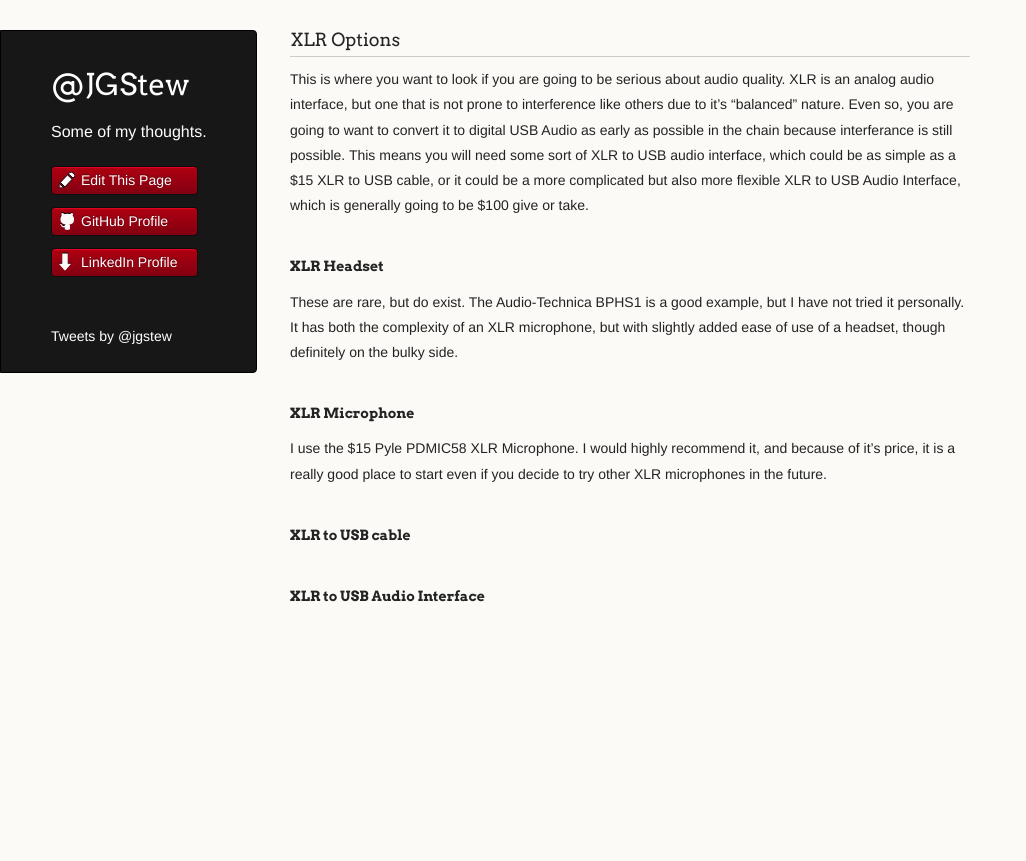
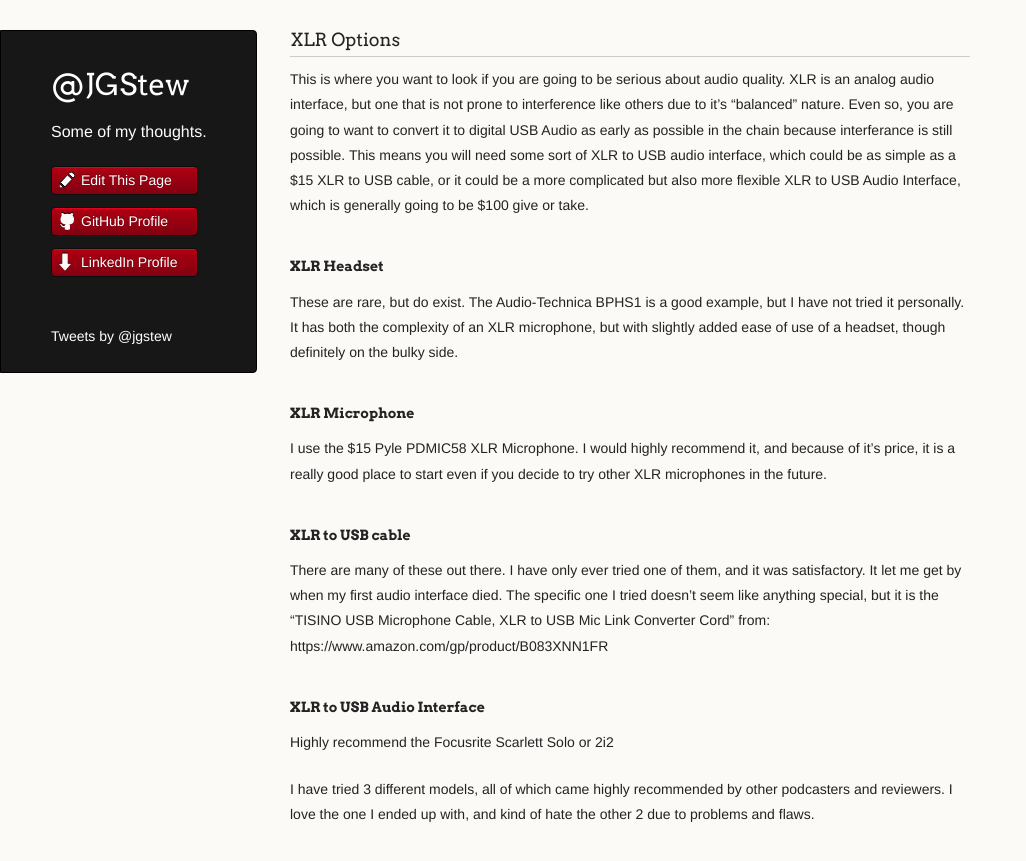
Before and after one commit to jgstew/jgstew.github.io, a Jekyll site: the page built from _posts/2020-10-06-Audio-Gear-For-Podcasting,-Gaming,-Collaboration.md, in a window 1280 px wide and 900 px high, scrolled down 1936 px. Shown: the top 861 px of the window, without its empty margins (0-1026 px from the left). Built offline with Jekyll 4.4.1, drawn with Linux system fonts in a browser that asks for light colours; nearby versions of some CDN libraries; comment, search, counter and statistics services are not loaded; before the commit the page ends 2605 px from its top, so only the background shows below that.

Commit message:
Update 2020-10-06-Audio-Gear-For-Podcasting,-Gaming,-Collaboration.md

```diff
--- a/_posts/2020-10-06-Audio-Gear-For-Podcasting,-Gaming,-Collaboration.md
+++ b/_posts/2020-10-06-Audio-Gear-For-Podcasting,-Gaming,-Collaboration.md
@@ -67,4 +67,11 @@ These are rare, but do exist. The Audio-Technica BPHS1 is a good example, but I
 I use the $15 Pyle PDMIC58 XLR Microphone. I would highly recommend it, and because of it's price, it is a really good place to start even if you decide to try other XLR microphones in the future.
 
 #### XLR to USB cable
+
+There are many of these out there. I have only ever tried one of them, and it was satisfactory. It let me get by when my first audio interface died. The specific one I tried doesn't seem like anything special, but it is the "TISINO USB Microphone Cable, XLR to USB Mic Link Converter Cord" from: https://www.amazon.com/gp/product/B083XNN1FR
+
 #### XLR to USB Audio Interface
+
+Highly recommend the Focusrite Scarlett Solo or 2i2
+
+I have tried 3 different models, all of which came highly recommended by other podcasters and reviewers. I love the one I ended up with, and kind of hate the other 2 due to problems and flaws.
```
